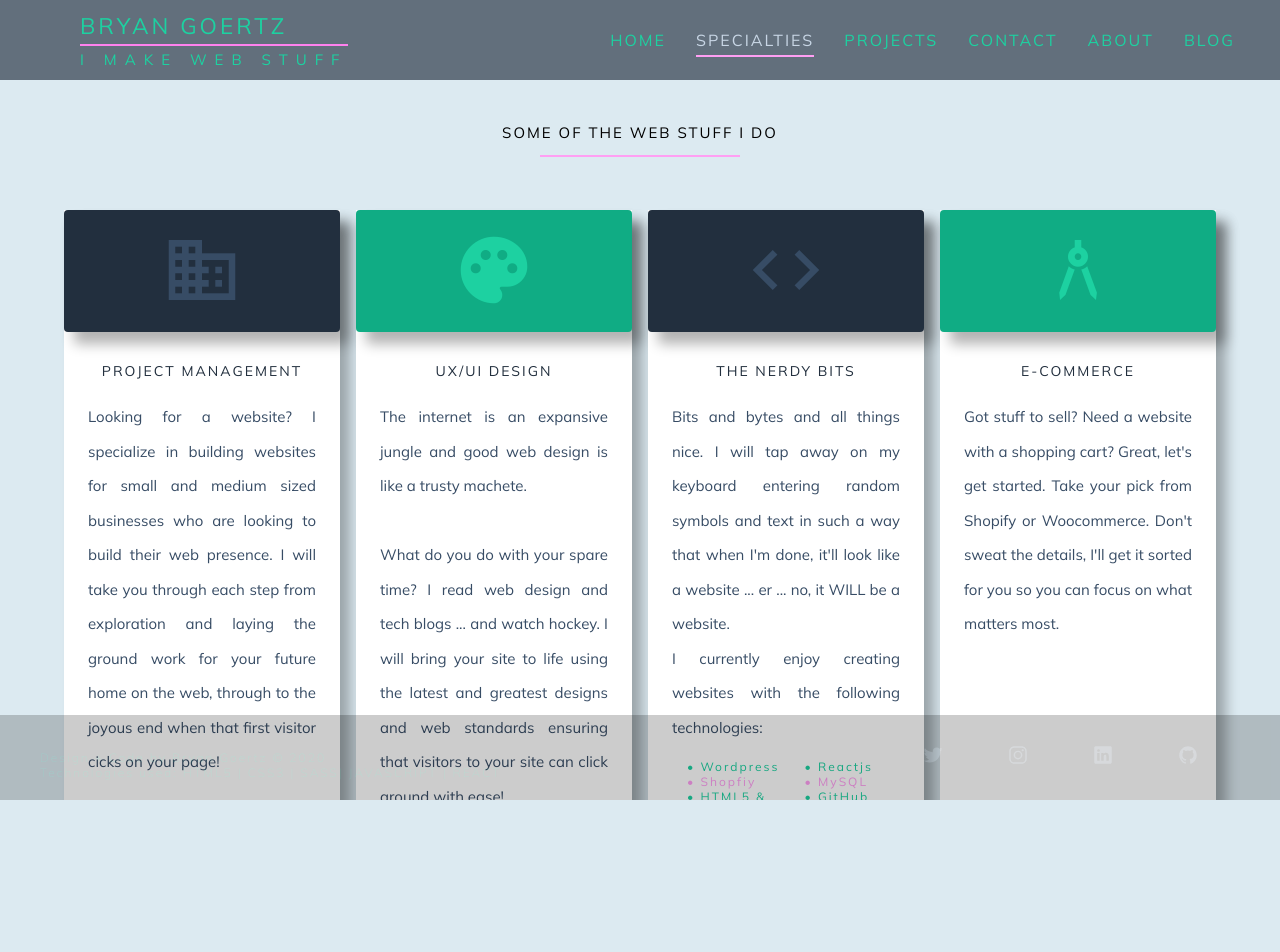
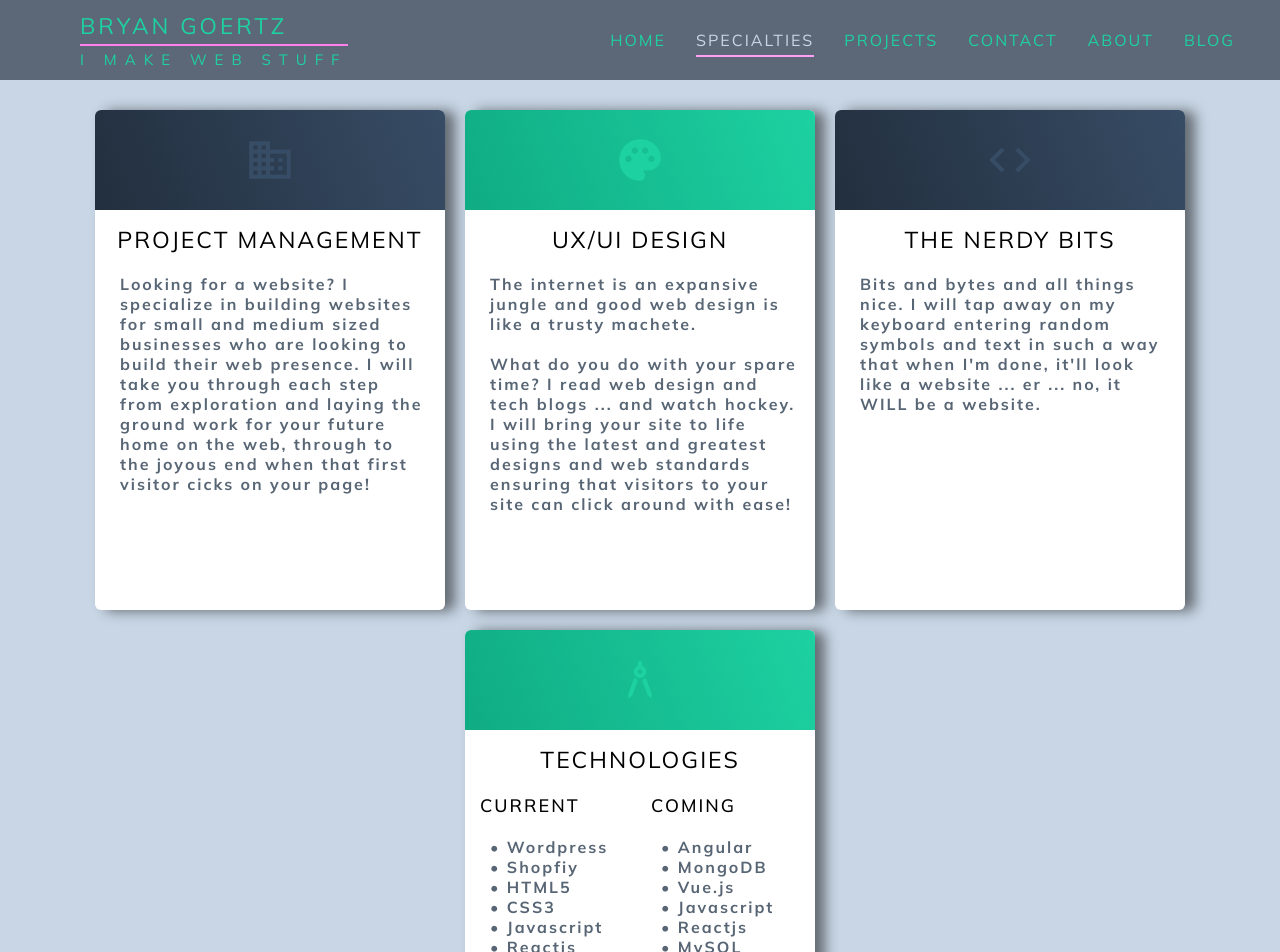
Before and after one commit to firesoflife/portfolio-master, a React (Create React App) app: page /specialties in a window 1280 px wide. Shown: the top 952 px of the page. Before the commit the page ends 800 px from the top, so only its background shows below. Built offline with nearby package versions, Linux system fonts and the light colour scheme.

Commit message:
basic layout complete

```diff
--- a/src/App.js
+++ b/src/App.js
@@ -1,11 +1,10 @@
-import React from 'react';
+import React, { Fragment } from 'react';
 import './main.scss';
 import Header from './pages/Header/Header';
 import Navbar from './Components/Navbar/Navbar';
 import Specialties from './pages/Specialties/Specialties';
 import Projects from './pages/Projects/Projects';
 import Contact from './pages/Contact/Contact';
-import Footer from './Components/Footer/Footer';
 
 // Data File -- Projects
 import data from './data.json';
@@ -14,7 +13,7 @@ import { Switch, Route } from 'react-router-dom';
 
 function App() {
   return (
-    <div className="App">
+    <Fragment>
       <Navbar />
       <Switch>
         <Route path="/home" component={Header}>
@@ -30,8 +29,7 @@ function App() {
           <Contact />
         </Route>
       </Switch>
-      <Footer />
-    </div>
+    </Fragment>
   );
 }
 
--- a/src/Components/Footer/_footer.scss
+++ b/src/Components/Footer/_footer.scss
@@ -1,23 +1,19 @@
 footer {
-  position: absolute;
-  bottom: -20px;
-  left: 0;
+  bottom: 0;
   min-height: 5rem;
   display: flex;
   justify-content: space-between;
   align-items: flex-end;
   width: 100%;
-  margin: auto;
   flex-wrap: wrap;
   color: $color-secondary;
-  opacity: 0.4;
-  transition: opacity 0.4s ease;
-  margin-bottom: 2rem;
-  background: rgba(0, 0, 0, 0.5);
+  opacity: 1;
+  transition: all 0.4s ease;
+
   padding: 2rem 4rem;
 
   &:hover {
-    opacity: 1;
+    background-color: rgba(34, 47, 62, 0.5);
   }
 
   &__links {
@@ -34,7 +30,7 @@ footer {
     display: flex;
     font-size: 1.2rem;
     font-weight: 200;
-    opacity: 0.4;
+    opacity: 0.7;
     transition: all 0.4s ease;
   }
   &:hover &__copyright {
@@ -52,7 +48,7 @@ footer {
       opacity: 0.4;
 
       &:hover {
-        opacity: 1;
+        opacity: 8;
       }
     }
   }
--- a/src/main.scss
+++ b/src/main.scss
@@ -3,6 +3,7 @@
 @import './Components/SectionTitle/sectiontitle';
 @import './pages/Blog/blog';
 @import './pages/About/about';
+@import './Components/Footer/footerAdditional';
 @import './pages/Construction/construction';
 @import './pages/Header/header';
 @import './pages/Projects/projects';
@@ -11,7 +12,6 @@
 @import './Components/Footer/footer';
 @import './pages/Contact/contact';
 @import './Components/buttonstyles';
-
 //________ VARIABLES _________//
 $color-primary: #ff9ff3;
 $color-accent-1: #ff81ee;
@@ -27,12 +27,6 @@ $color-white: #fff;
 $color-black: #000;
 
 //_________ GLOBAL STYLES AND RESEST _________//
-#root,
-#root > div,
-body {
-  height: 100%;
-  overflow: hidden;
-}
 
 * {
   margin: 0;
@@ -41,6 +35,7 @@ body {
 }
 
 html {
+  position: relative;
   height: 100%;
   font-size: 62.5%;
   letter-spacing: 2px;
--- a/src/pages/Header/Header.jsx
+++ b/src/pages/Header/Header.jsx
@@ -1,7 +1,6 @@
 import React, { Fragment } from 'react';
 import './_header.scss';
 import { HeaderButton } from '../../Components/HeaderButton';
-import Navbar from '../../Components/Navbar/Navbar';
 import Footer from '../../Components/Footer/Footer';
 
 const Header = () => {
@@ -23,7 +22,9 @@ const Header = () => {
               <HeaderButton />
             </div>
           </div>
-          <Footer />
+          <div className="footer-container">
+            <Footer />
+          </div>
         </header>
       </section>
     </Fragment>
--- a/src/pages/Projects/Projects.jsx
+++ b/src/pages/Projects/Projects.jsx
@@ -3,6 +3,7 @@ import cn from 'classnames';
 import PropTypes from 'prop-types';
 import { ReactComponent as Next } from '../../assets/chevronDown.svg';
 import { ReactComponent as Prev } from '../../assets/chevronUp.svg';
+import Footer from '../../Components/Footer/Footer';
 
 const Projects = ({ data, leadingText }) => {
   const [activeIndex, setActiveIndex] = useState(0);
@@ -130,6 +131,9 @@ const Projects = ({ data, leadingText }) => {
             </a>
           </button>
         </div>
+        <div className="footer-container-special">
+          <Footer />
+        </div>
       </section>
     </div>
   );
--- a/src/pages/Specialties/Specialties.jsx
+++ b/src/pages/Specialties/Specialties.jsx
@@ -1,90 +1,108 @@
 import React, { Fragment } from 'react';
-import SectionTitle from '../../Components/SectionTitle/SectionTitle';
-import { HeaderButton } from '../../Components/HeaderButton';
+import Footer from '../../Components/Footer/Footer';
 
 const Specialties = () => {
   return (
-    <div className="container">
-      <section className="home-a" id="specialties">
-        <SectionTitle style={{ background: '$color-grey-dark' }} />
-
-        <div className="home-a__content specials">
-          <div className="specials__item">
-            <div className="specials__item--icon-box-even specials__item-box">
+    <Fragment>
+      <section className="specialties" id="specialties">
+        <div className="content__container">
+          <div className="content__specials">
+            <div className="item-box">
+              <div className="item-box__even item-box__icon">
                 <i className="material-icons md-36">business</i>
               </div>
-            <div className="specials__text-box">
+              <div className="item-box__text">
                 <h3>Project Management</h3>
                 <p>
                   Looking for a website? I specialize in building websites for
-                small and medium sized businesses who are looking to build their
-                web presence. I will take you through each step from exploration
-                and laying the ground work for your future home on the web,
-                through to the joyous end when that first visitor cicks on your
-                page!
+                  small and medium sized businesses who are looking to build
+                  their web presence. I will take you through each step from
+                  exploration and laying the ground work for your future home on
+                  the web, through to the joyous end when that first visitor
+                  cicks on your page!
                 </p>
               </div>
             </div>
-          <div className="specials__item">
-            <div className="specials__item--icon-box-odd specials__item-box">
+            <div className="item-box">
+              <div className="item-box__odd item-box__icon">
                 <i className="material-icons md-36">palette</i>
               </div>
-            <div className="specials__text-box">
+              <div className="item-box__text">
                 <h3>UX/UI Design</h3>
                 <p>
-                The internet is an expansive jungle and good web design is like
-                a trusty machete. <br />
+                  The internet is an expansive jungle and good web design is
+                  like a trusty machete. <br />
                   <br />
-                What do you do with your spare time? I read web design and tech
-                blogs ... and watch hockey. I will bring your site to life using
-                the latest and greatest designs and web standards ensuring that
-                visitors to your site can click around with ease!
+                  What do you do with your spare time? I read web design and
+                  tech blogs ... and watch hockey. I will bring your site to
+                  life using the latest and greatest designs and web standards
+                  ensuring that visitors to your site can click around with
+                  ease!
                 </p>
               </div>
             </div>
-          <div className="specials__item">
-            <div className="specials__item--icon-box-even specials__item-box">
+            <div className="item-box">
+              <div className="item-box__even item-box__icon">
                 <i className="material-icons md-36">code</i>
               </div>
-            <div className="specials__text-box">
+              <div className="item-box__text">
                 <h3>The Nerdy Bits</h3>
                 <p>
                   Bits and bytes and all things nice. I will tap away on my
                   keyboard entering random symbols and text in such a way that
-                when I'm done, it'll look like a website ... er ... no, it WILL
-                be a website. <br />I currently enjoy creating websites with the
-                following technologies:
+                  when I'm done, it'll look like a website ... er ... no, it
+                  WILL be a website.
                 </p>
+              </div>
+            </div>
+            <div className="item-box">
+              <div className="item-box__odd item-box__icon">
+                <i className="material-icons md-36">architecture</i>
+              </div>
+              <div className="item-box__text">
+                <h3>technologies</h3>
+
+                <div className="tech-box">
+                  <div>
+                    <h4>Current</h4>
+                    <p>
                       <ul>
                         <li>• Wordpress</li>
                         <li>• Shopfiy</li>
-                <li>• HTML5 & CSS3</li>
+                        <li>• HTML5</li>
+                        <li>• CSS3</li>
                         <li>• Javascript </li>
                         <li>• Reactjs</li>
-                <li>• MySQL</li>
-                <li>• GitHub</li>
+                        <li>• NPM</li>
+                        <li>• Git / GitHub</li>
                         <li>• Netlify</li>
                       </ul>
+                    </p>
                   </div>
-          </div>
-          <div className="specials__item">
-            <div className="specials__item--icon-box-odd specials__item-box">
-              <i className="material-icons md-36">architecture</i>
-            </div>
-            <div className="specials__text-box">
-              <h3>E-Commerce</h3>
+                  <div>
+                    <h4>Coming</h4>
                     <p>
-                Got stuff to sell? Need a website with a shopping cart? Great,
-                let's get started. Take your pick from Shopify or Woocommerce.
-                Don't sweat the details, I'll get it sorted for you so you can
-                focus on what matters most.
+                      <ul>
+                        <li>• Angular</li>
+                        <li>• MongoDB</li>
+                        <li>• Vue.js</li>
+                        <li>• Javascript</li>
+                        <li>• Reactjs</li>
+                        <li>• MySQL</li>
+                        <li>• Ruby on Rails</li>
+                      </ul>
                     </p>
                   </div>
                 </div>
               </div>
+            </div>
+          </div>
+        </div>
+        <div className="footer-container-special">
+          <Footer />
+        </div>
       </section>
-      {HeaderButton}
-    </div>
+    </Fragment>
   );
 };
 
--- a/src/pages/Specialties/_specialties.scss
+++ b/src/pages/Specialties/_specialties.scss
@@ -1,133 +1,99 @@
-.container {
+@import 'variables';
+
+.specialties {
+  height: 100%;
   position: relative;
-  margin-top: 10vh;
-  overflow: hidden;
-  height: 100%;
+  padding-bottom: 10rem;
+  background: $color-grey-light;
 }
 
-.home {
-  //  HOME SECTION A: SPECIALIZE IN
+.content {
+  &__container {
+    height: 100%;
+    padding-top: 10rem;
+    width: 95%;
+    margin: auto;
+  }
 
-  &-a {
-    width: 90%;
-    margin: 0 auto;
-    background: $color-light;
-    margin-bottom: 4rem;
+  &__specials {
+    height: 100%;
+    display: flex;
+    flex-wrap: wrap;
+    justify-content: center;
+    align-items: center;
 
-    &__content {
-      margin-top: 5rem;
-      display: grid;
-      grid-template-columns: repeat(4, 1fr);
-      grid-gap: 1.6rem;
-      text-align: center;
-    }
-    .specials {
-      & i {
-        font-size: 8rem;
+    .item-box {
+      flex: 0 0 35rem;
+      margin: 1rem;
+
+      min-height: 50rem;
+      background: #fff;
+      box-shadow: 10px 1px 13px rgba(0, 0, 0, 0.5);
+      border-radius: 6px;
+
+      &__icon {
+        display: flex;
+        justify-content: center;
+        align-items: center;
+        height: 10rem;
         text-align: center;
-        margin: 2rem;
-        height: 100%;
-      }
+        border-radius: 6px 6px 0 0;
 
-      &__item {
-        height: 60rem;
-        background-color: #fff;
-        border-radius: 0 0 5px 5px;
-        box-shadow: 10px 12px 13px rgba(0, 0, 0, 0.3);
-
-        &-box {
-          margin-bottom: 3rem;
-          box-shadow: 10px 12px 13px rgba(0, 0, 0, 0.3);
-          border-radius: 4px;
-          &:hover {
-            & i {
-              cursor: pointer;
-              border-bottom: solid 2px $color-primary;
-            }
-          }
-
-          & i {
-            border-bottom: 2px solid transparent;
-            transition: border 0.6s ease-in-out;
-          }
-        }
-        &--icon-box {
-          &-odd {
-            background: $color-accent-2;
-            color: $color-secondary;
-          }
-          &-even {
-            background: $color-dark;
-            color: $color-dark-accent;
-          }
+        & i {
+          font-size: 5rem;
         }
       }
 
-      &__text-box {
-        background-color: #fff;
-        font-size: 1.2rem;
-        height: min-content;
-        padding: 0 1.4rem;
+      &__even {
+        background: linear-gradient(70deg, $color-dark, $color-dark-accent);
+        color: $color-dark-accent;
+      }
+
+      &__odd {
+        background: linear-gradient(70deg, $color-accent-2, $color-secondary);
+        color: $color-secondary;
+      }
+
+      &__text {
+        display: flex;
+        flex-direction: column;
+        height: 40rem;
+        padding: 1.5rem;
+
         & h3 {
-          color: $color-dark;
-          padding-bottom: 2rem;
+          font-size: 2.3rem;
+          text-align: center;
         }
-        & p {
-          color: $color-dark-accent;
-          text-align: justify;
-          font-size: 1.5rem;
-          padding: 0 1rem;
-          letter-spacing: normal;
-          line-height: 2.3;
+
+        & h4 {
+          text-align-last: left;
+          margin-top: 2rem;
+          font-weight: 500;
+          font-size: 1.8rem;
         }
-        & ul {
-          column-count: 2;
-          margin-top: 1.4rem;
-          margin-left: 2.5rem;
+
+        & .tech-box {
           text-align: left;
-          // padding: 0 1rem;
-          color: $color-primary;
+          display: flex;
 
-          & li {
-            margin-right: 1rem;
+          height: 100%;
+
+          & :first-child p {
+            margin-right: 4rem;
           }
 
-          & li:nth-child(odd) {
-            color: $color-secondary;
+          h4 {
+            text-align: center;
           }
+        }
+
+        & p {
+          margin: 2rem 0 0 1rem;
+          font-size: 1.6rem;
+          font-weight: 600;
+          color: $color-grey-dark;
         }
       }
     }
-    // & .tech {
-    //   margin-top: 7rem;
-    //   height: 15rem;
-    //   display: flex;
-    //   text-align: center;
-    //   align-items: center;
-    //   justify-content: space-between;
-    //   font-size: 5rem;
-    //   color: $color-grey-dark;
-    //   padding-top: 2rem;
-
-    //   &__icons {
-    //     color: $color-grey-dark;
-    //     padding-top: 2rem;
-    //     // font-size: 5rem;
-
-    //     &:hover {
-    //       color: $color-primary;
-    //       opacity: 0.5;
-    //     }
-    //   }
-
-    //   &__title {
-    //     text-align: center;
-    //     text-transform: uppercase;
-    //     font-weight: 200;
-    //     color: $color-accent-1;
-    //     font-size: 1.5rem;
-    //     margin-top: 1rem;
-    //   }
-    // }
   }
 }
```
Also changed, not shown: src/Components/Footer/_footerAdditional.scss (added, +7 -0 lines), src/pages/Contact/Contact.jsx (+3 -6 lines), src/pages/Contact/_contact.scss (+7 -2 lines), src/pages/Header/_header.scss (+7 -0 lines), src/variables.scss (+0 -36 lines), 1 other file (tests, documents, lock files or other folders). Lines whose indentation alone changed are shown as unchanged.
